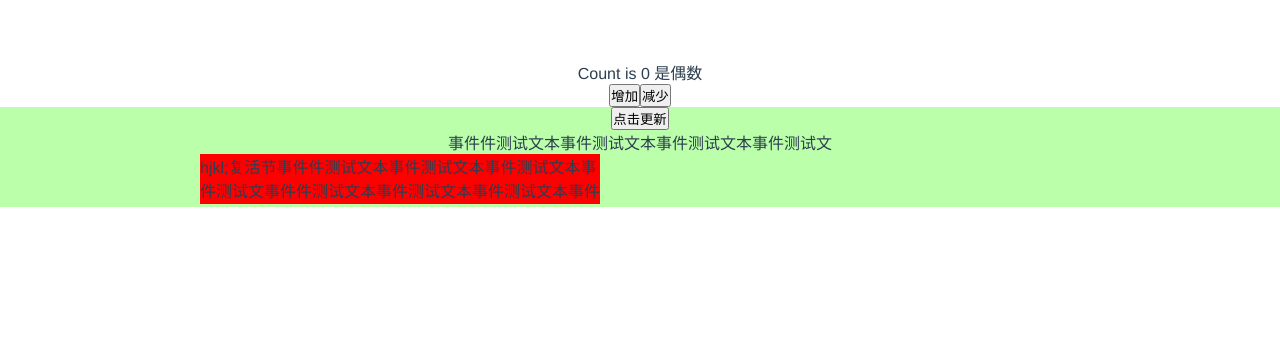
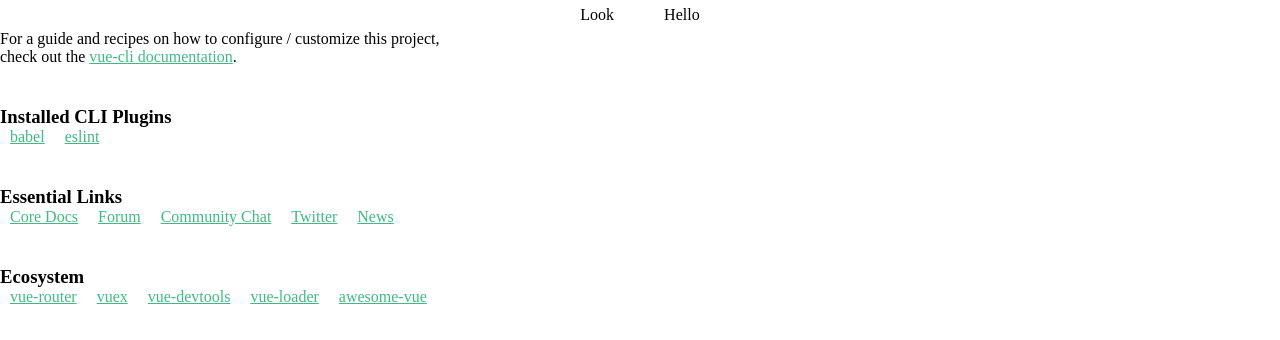
Before and after one commit to kevinqiyan/vueAdvanced, a Vue app in the folder vueadvanced/: page /#/ in a window 1280 px wide. Shown: the top 340 px of the page. Built offline with nearby package versions, Linux system fonts and the light colour scheme.

Commit message:
添加动态组件练习

```diff
--- a/vueadvanced/src/App.vue
+++ b/vueadvanced/src/App.vue
@@ -16,12 +16,12 @@ export default {
 </script>
 
 <style>
-#app {
+/* #app {
   font-family: Avenir, Helvetica, Arial, sans-serif;
   -webkit-font-smoothing: antialiased;
   -moz-osx-font-smoothing: grayscale;
   text-align: center;
   color: #2c3e50;
   margin-top: 60px;
-}
+} */
 </style>
--- a/vueadvanced/src/router/index.js
+++ b/vueadvanced/src/router/index.js
@@ -2,6 +2,7 @@ import vue from 'vue'
 import Router from 'vue-router'
 import HelloWorld from '../components/HelloWorld.vue'
 import Look from '../views/look.vue'
+import Home from '../views/home.vue'
 vue.use(Router)
 export default new Router({
     routes:[
@@ -16,7 +17,12 @@ export default new Router({
         component:Look
     },
     {
+        path:'/Home',
+        name:'Home',
+        component:Home
+    },
+    {
         path:'/',
-        component:Look
+        component:Home
     }
 ]})
--- /dev/null
+++ b/vueadvanced/src/views/home.vue
@@ -0,0 +1,66 @@
+<template>
+  <div id="Home">
+      <div id="title">
+          <!-- <router-link to="/Look">Look</router-link>
+          <router-link to="/HelloWorld">HelloWorld</router-link> -->
+          <div class="titleWap">
+              <span class="titleBtnL" @click="change(1)">Look</span>
+              <span class="titleBtnR" @click="change(2)">Hello</span>
+          </div>
+          <Look id="look" v-if="isShow"></Look>
+          <HelloWorld id="hell" v-else></HelloWorld>
+      </div>
+  </div>
+</template>
+
+<script>
+import HelloWorld from '../components/HelloWorld'
+import Look from '../components/vue-easy-slider'
+export default {
+    components:{
+        HelloWorld,
+        Look
+    },
+    data() {
+        return {
+            isShow:false
+        }
+    },
+    methods:{
+        change(i){
+            switch (i) {
+                case 1:
+                    this.isShow = true
+                    break;
+                case 2:
+                    this.isShow = false
+                    break
+                default:1
+                break;
+            }
+            // this.isShow = true
+        }
+    }
+}
+
+</script>
+<style>
+*{
+    margin: 0;
+    padding:0;
+}
+.titleWap{
+    width: 100%;
+    height:30px;
+    text-align: center;
+    line-height: 30px;
+}
+.titleBtnL, .titleBtnR{
+    width: 80px;
+    text-align: center;
+    cursor: pointer;
+}
+.titleBtnL{
+    margin-right: 50px;
+}
+</style>
```
